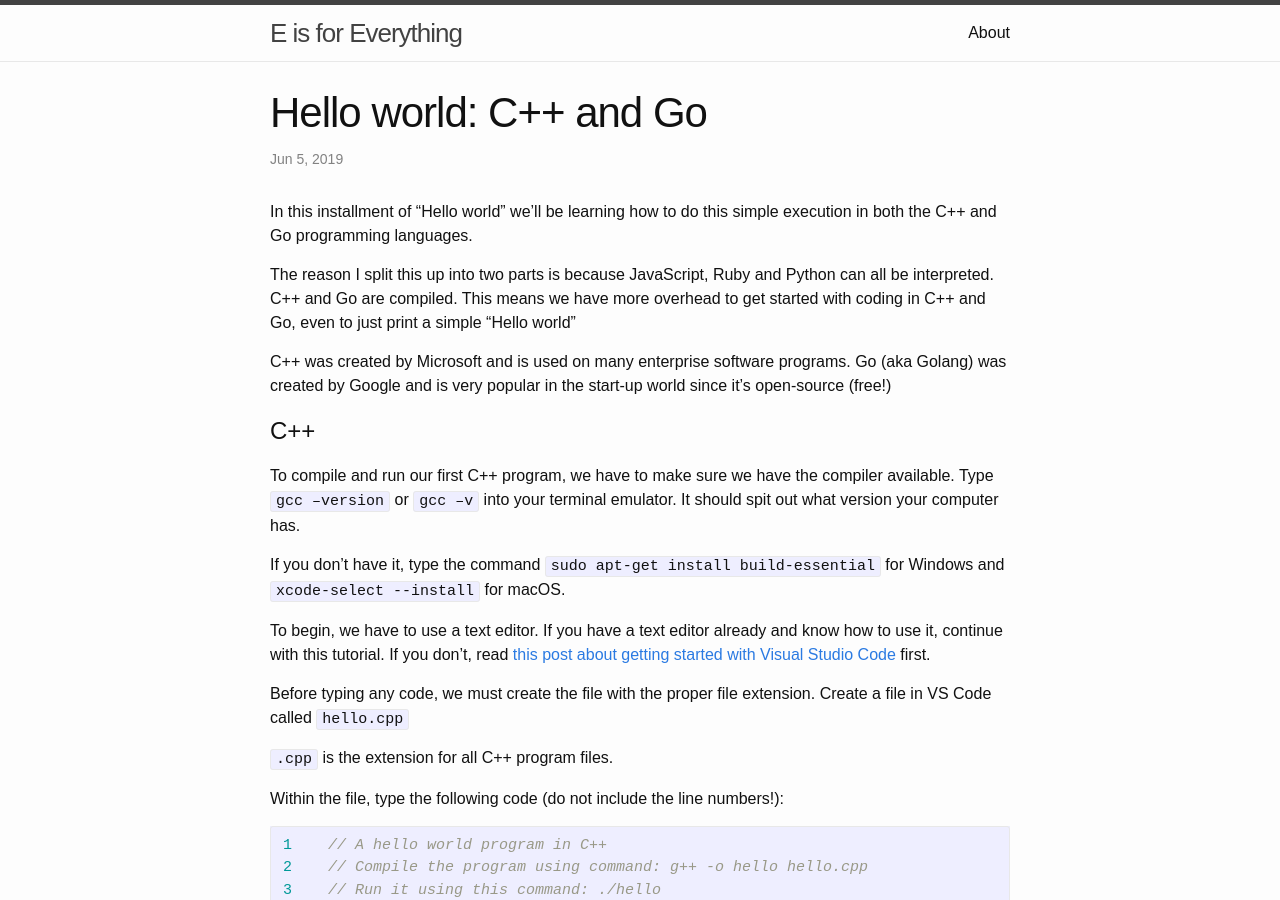
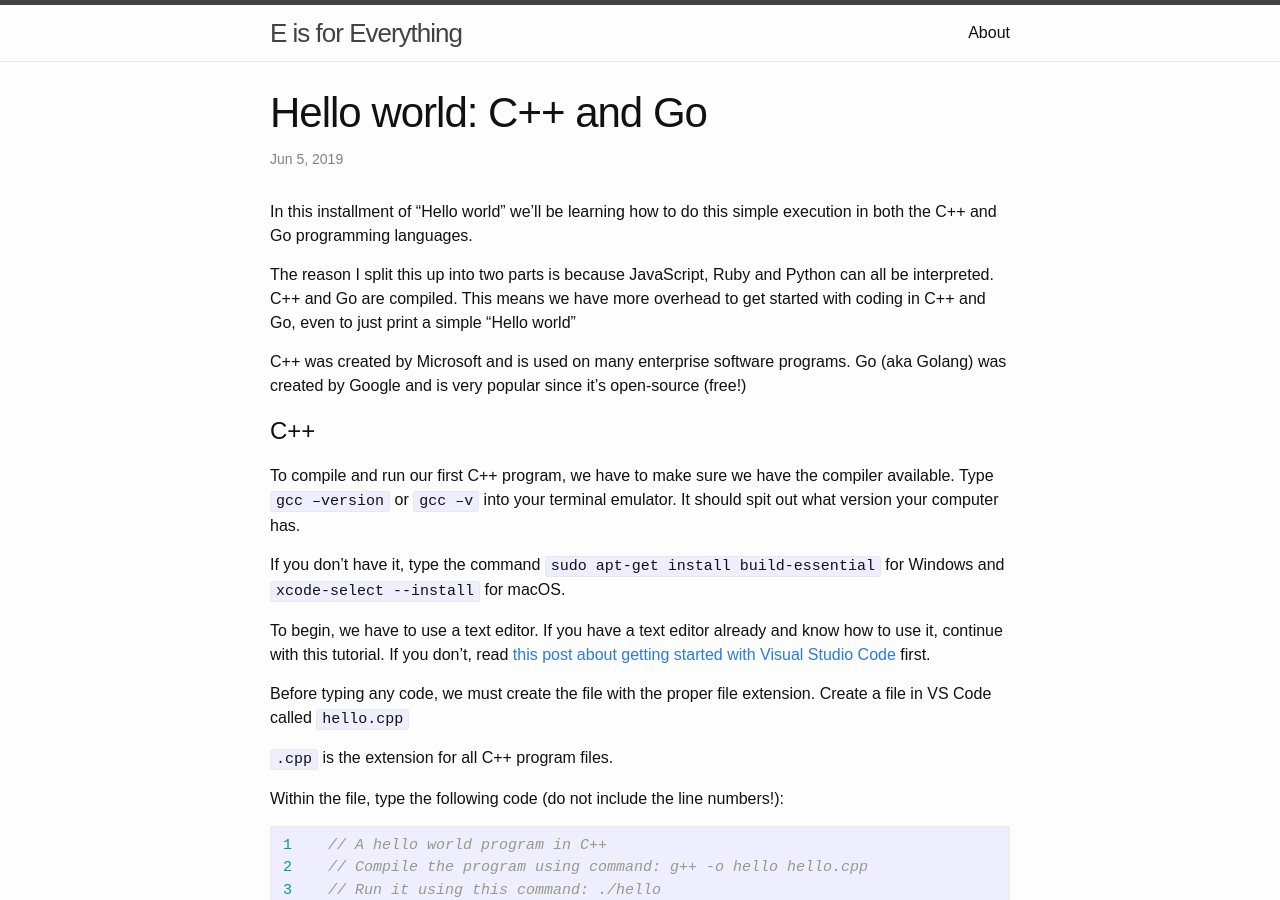
Before and after one commit to emilyannemoses/blog, a Jekyll site: the page built from _posts/2019-06-05-hello-world-continued.md, in a window 1280 px wide and 900 px high. Built offline with Jekyll 4.4.1, drawn with Linux system fonts in a browser that asks for light colours.

Commit message:
edit wording

```diff
--- a/_posts/2019-06-05-hello-world-continued.md
+++ b/_posts/2019-06-05-hello-world-continued.md
@@ -7,7 +7,7 @@ In this installment of "Hello world" we'll be learning how to do this simple exe
 
 The reason I split this up into two parts is because JavaScript, Ruby and Python can all be interpreted.  C++ and Go are compiled. This means we have more overhead to get started with coding in C++ and Go, even to just print a simple "Hello world"
 
-C++ was created by Microsoft and is used on many enterprise software programs. Go (aka Golang) was created by Google and is very popular in the start-up world since it's open-source (free!)
+C++ was created by Microsoft and is used on many enterprise software programs. Go (aka Golang) was created by Google and is very popular since it's open-source (free!)
 
 <h1>C++</h1>
 
```
